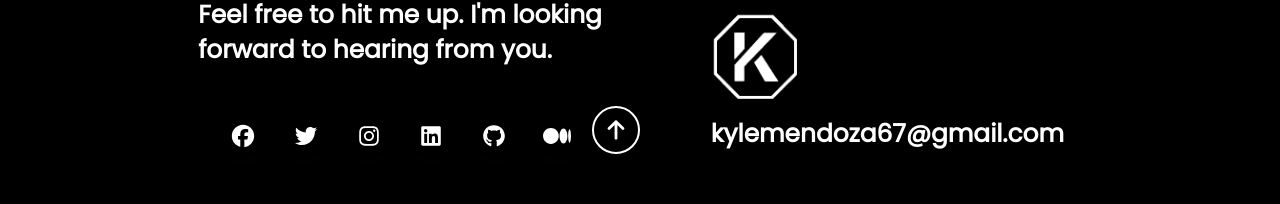
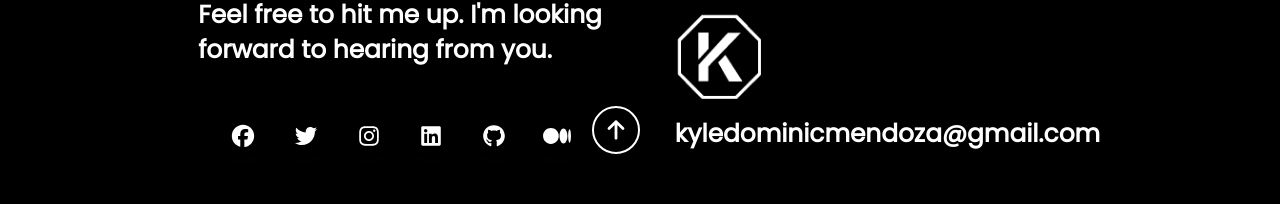
Before and after one commit to KyleeMendoza/KylePortfolio, a React (Create React App) app: page / in a window 1280 px wide. Shown: the part 3394-3598 px from the top of the page. Built offline with nearby package versions, Linux system fonts and the light colour scheme.

Commit message:
Completed 8-29-23

```diff
--- a/src/screens/Contact.tsx
+++ b/src/screens/Contact.tsx
@@ -108,7 +108,7 @@
         <div className="hidden lg:flex flex-1 items-center justify-center ">
           <div className="flex flex-col">
             <img src={Logo} alt="logo" className="w-24 h-24" />
-            <p className="text-xl ml-3">kylemendoza67@gmail.com</p>
+            <p className="text-xl ml-3">kyledominicmendoza@gmail.com</p>
           </div>
         </div>
       </div>
```
